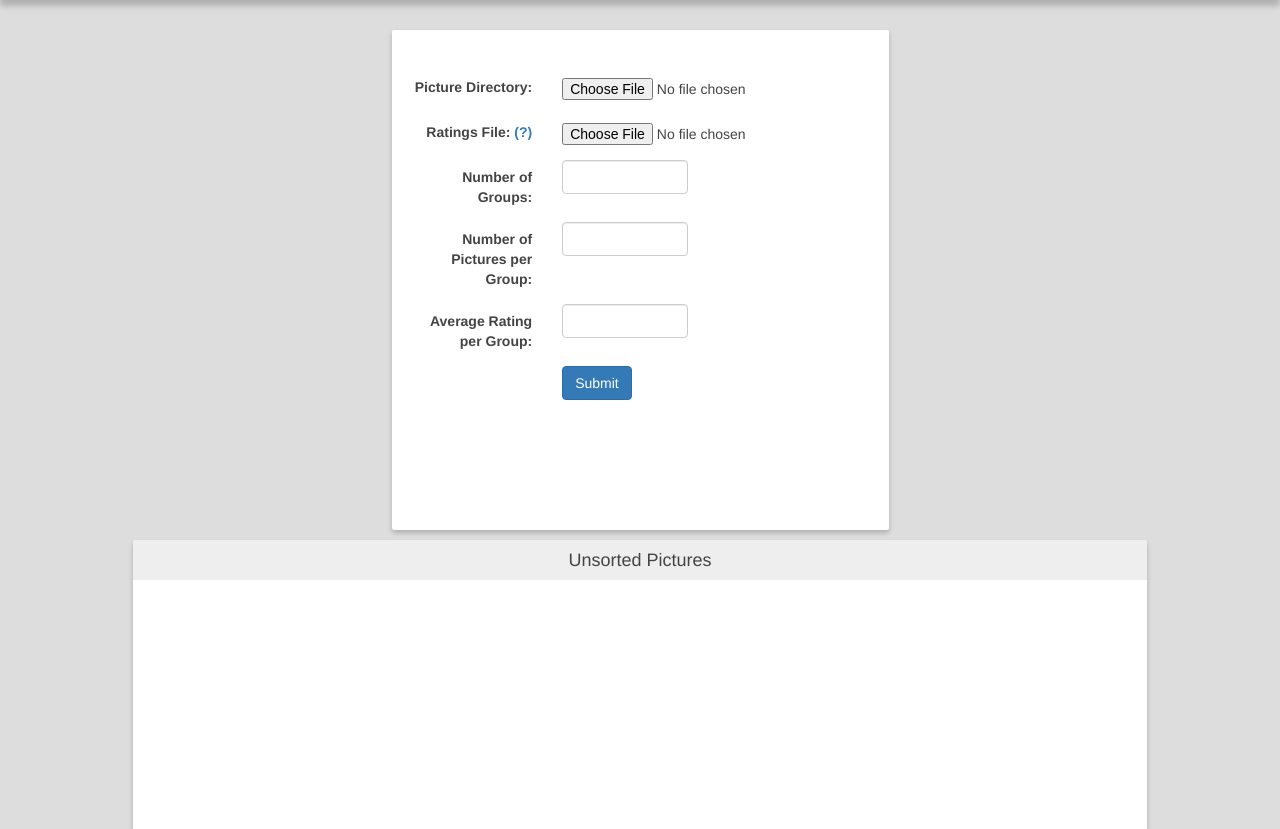
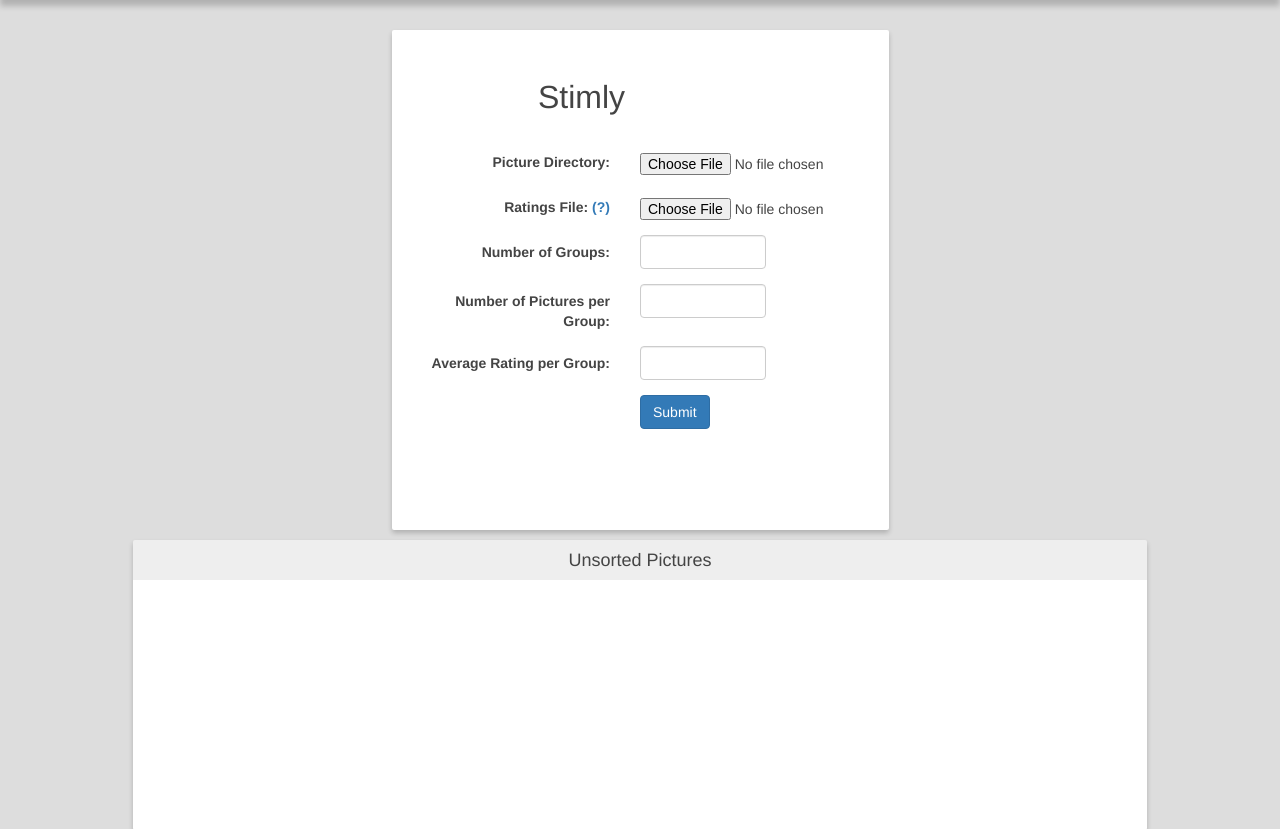
Before and after one commit to kehphin/Stimulus, a PHP site: page /stimulus.html in a window 1280 px wide. Shown: the part 50-879 px from the top of the page. Run offline with PHP 8.4, Linux system fonts and the light colour scheme.

Commit message:
fixed spacing on settings tab, added settings title

```diff
--- a/css/pictures.css
+++ b/css/pictures.css
@@ -93,9 +93,3 @@ body {
 .container {
   max-width: 1024px;
 }
-
-.col-md-3, .col-md-1, .col-md-12, .col-md-6 {
-  padding-left: 2px;
-  padding-right: 2px;
-  max-width:100%;
-}
--- a/css/settings.css
+++ b/css/settings.css
@@ -7,5 +7,11 @@
 }
 
 #input-form {
-  padding: 40px 0px 20px 0px;
+  padding: 20px 0px 20px 0px;
 }
+
+.welcome-back {
+  float: right;
+  padding: 40px 0px 0px 0px;
+  font-size: 24pt;
+}
--- a/stimulus.html
+++ b/stimulus.html
@@ -49,41 +49,46 @@
     <main>
       <div class="settingsContainer">
         <div class="form-container col-sm-offset-3 col-sm-6">
+          <div class="row">
+            <div class="col-sm-6">
+              <h4 class="welcome-back">Stimly</h4>
+            </div>
+          </div>
           <div class="row col-sm-12">
             <form id="input-form" class="form-horizontal">
               <div class="form-group">
-                <label class="col-sm-4 control-label" for="pictureDirectory">Picture Directory:</label>
-                <div class="col-sm-8">
+                <label class="col-sm-6 control-label" for="pictureDirectory">Picture Directory:</label>
+                <div class="col-sm-6">
                   <input id="picture-directory" type="file">
                 </div>
               </div>
               <div class="form-group">
-                <label class="col-sm-4 control-label" for="ratingFile">Ratings File: <a href="#" onclick="window.open('ratings_info.html','name','width=370,height=500')">(?)</a></label>
-                <div class="col-sm-8">
+                <label class="col-sm-6 control-label" for="ratingFile">Ratings File: <a href="#" onclick="window.open('ratings_info.html','name','width=370,height=500')">(?)</a></label>
+                <div class="col-sm-6">
                   <input id="ratings-file" type="file">
                 </div>
               </div>
               <div class="form-group">
-                <label class="col-sm-4 control-label" for="numGroups">Number of Groups:</label>
+                <label class="col-sm-6 control-label" for="numGroups">Number of Groups:</label>
                 <div class="col-sm-4">
                   <input type="text" class="form-control" id="num-groups" type="text" length="2">
                 </div>
               </div>
               <div class="form-group">
-                <label class="col-sm-4 control-label" for="picsPerGroup">Number of Pictures per Group:</label>
+                <label class="col-sm-6 control-label" for="picsPerGroup">Number of Pictures per Group:</label>
                 <div class="col-sm-4">
                   <input type="text" class="form-control" id="pics-per-group" type="text" length="2">
                 </div>
               </div>
               <div class="form-group">
-                <label class="col-sm-4 control-label" for="ratingPerGroup">Average Rating per Group:</label>
+                <label class="col-sm-6 control-label" for="ratingPerGroup">Average Rating per Group:</label>
                 <div class="col-sm-4">
                   <input type="text" class="form-control" id="rating-per-group" type="text" length="10">
                 </div>
               </div>
               <div class="form-group">
-                <label class="col-sm-4 control-label"></label>
-                <div class="col-sm-8">
+                <label class="col-sm-6 control-label"></label>
+                <div class="col-sm-4">
                   <input class="btn btn-primary" id="submit" type="submit">
                 </div>
               </div>
```
